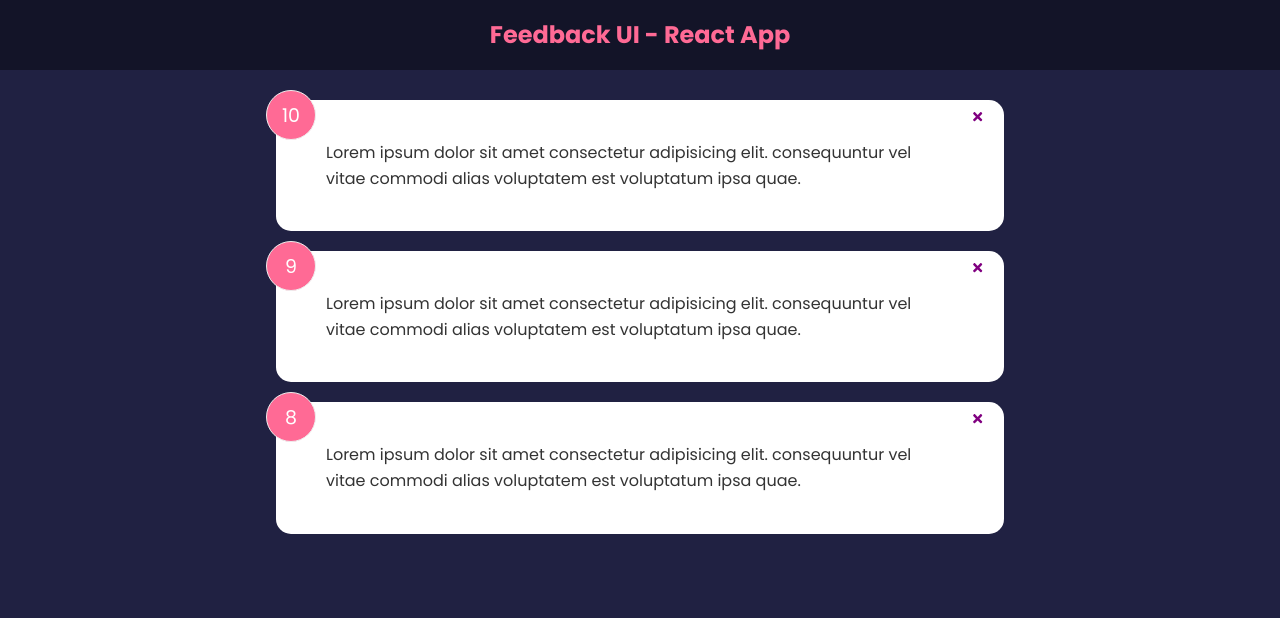
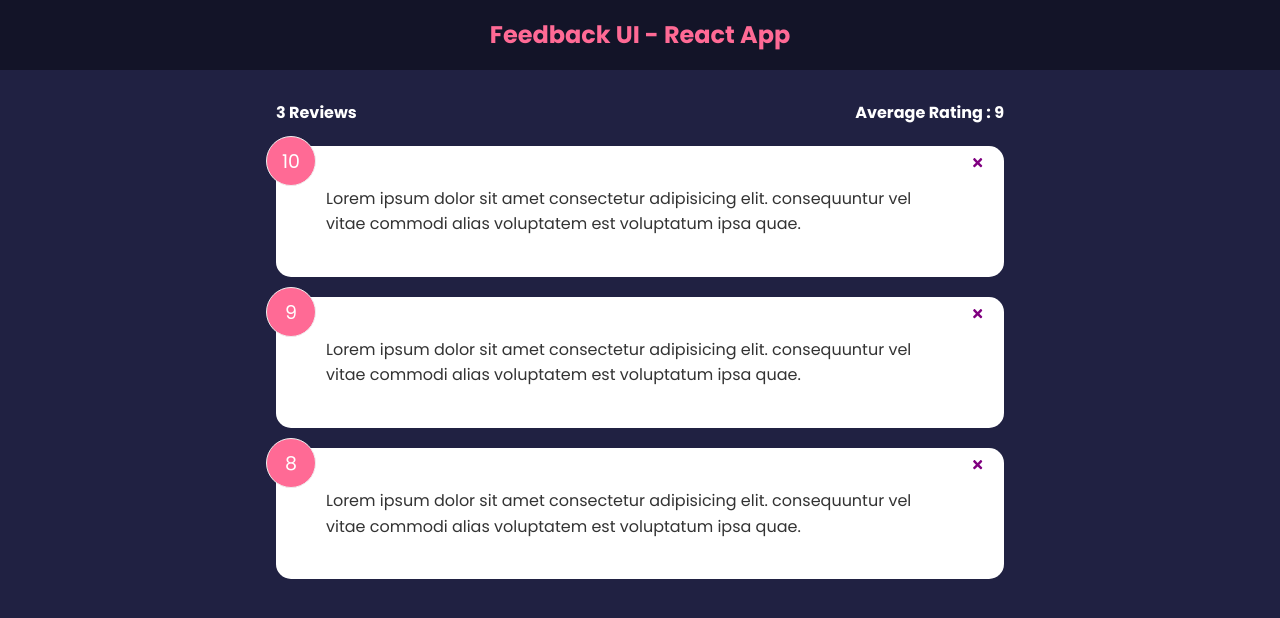
Before and after one commit to siavash-sattari/react-tutorial, a React (Create React App) app in the folder resource-a/: page / in a window 1280 px wide. Shown: the top 618 px of the page. Built offline with nearby package versions, Linux system fonts and the light colour scheme; the HTML template or start-up script is replaced by a standard one.

Commit message:
FeedbackStats component

```diff
--- a/resource-a/src/App.js
+++ b/resource-a/src/App.js
@@ -2,6 +2,7 @@ import { useState } from 'react';
 
 import Header from './components/Header';
 import FeedbackList from './components/FeedbackList';
+import FeedbackStats from './components/FeedbackStats';
 import FeedbackData from './data/FeedbackData';
 
 // ==============================================================
@@ -19,6 +20,7 @@ const App = () => {
     <>
       <Header />
       <div className='container'>
+        <FeedbackStats feedback={feedback} />
         <FeedbackList feedback={feedback} handleDelete={deleteFeedback} />
       </div>
     </>
--- /dev/null
+++ b/resource-a/src/components/FeedbackStats.jsx
@@ -0,0 +1,19 @@
+import React from 'react';
+
+const FeedbackStats = ({ feedback }) => {
+  let average =
+    feedback.reduce((acc, cur) => {
+      return acc + cur.rating;
+    }, 0) / feedback.length;
+
+  average = average.toFixed(1).replace(/[.,]0$/, '');
+
+  return (
+    <div className='feedback-stats'>
+      <h4>{feedback.length} Reviews</h4>
+      <h4>Average Rating : {isNaN(average) ? 0 : average}</h4>
+    </div>
+  );
+};
+
+export default FeedbackStats;
```
